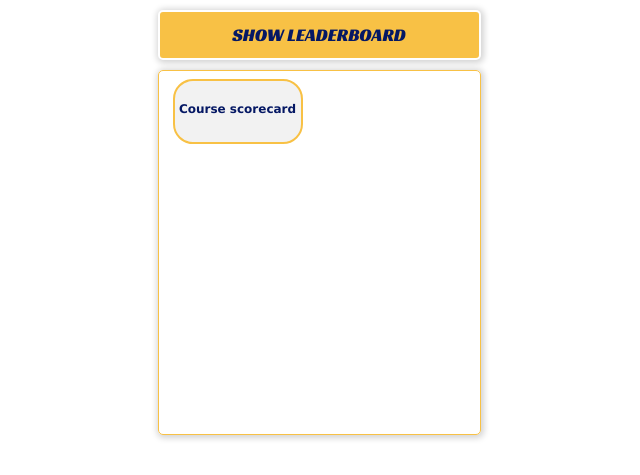
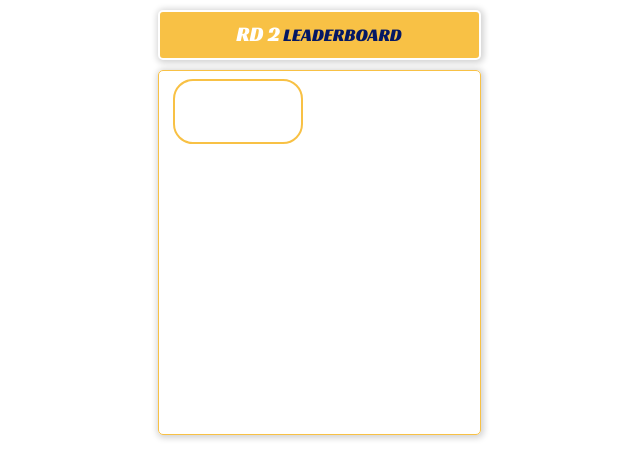
Before and after one commit to dmhburke/golfapp1devGIT, a Django app: page /login/round2/ in a window 1280 px wide. Shown: the part 110-585 px from the top of the page, without its empty margins (321-961 px from the left). Run offline with Django 3.2, Linux system fonts and the light colour scheme; data that the repository does not hold is empty.

Commit message:
improve scorecard image

```diff
--- a/catalog/static/css/styles.css
+++ b/catalog/static/css/styles.css
@@ -669,7 +669,7 @@ a:link {
 }
 
 
-#rd1ScorecardLink {
+.ScorecardLink {
   display: inline-block;
   vertical-align: middle;
   margin: 5px;
@@ -677,12 +677,31 @@ a:link {
   height: 65px;
   width: 130px;
   border-radius: 20px;
-  background-color: #F2F2F2;
   border: 2px solid #F8C145;
   font-size: 1rem;
   line-height: 57px;
   float: left;
-}
+  font-weight: bold;
+  color: white;
+}
+
+#rd1ScorecardLink {
+  background-image:
+    linear-gradient(170deg,
+    rgba(5, 159, 255, 0.1),
+    rgba(0, 10, 22, 0.6)),
+    url(https://media1.tenor.com/images/33ffa1dea5bb4f374b535edff271a409/tenor.gif?itemid=5467302);
+  background-position: 0% 40%;
+}
+
+#rd2ScorecardLink {
+
+}
+
+#rd3ScorecardLink {
+
+}
+
 
 /* END RD1HOLELIST */
 
--- a/catalog/templates/rd1HoleList.html
+++ b/catalog/templates/rd1HoleList.html
@@ -4,7 +4,7 @@
 {% load static %}
 <a href="{% url 'rd1leaderboard' %}">
 <div class="yellowBackground bigShadow indyText blueText" id="checkRoundLeaderboard">
-  Show <span class="indyText whiteText">Rd 1</span> leaderboard
+  <span class="indyText whiteText" style="font-size: 1.75rem">Rd 1</span> leaderboard
 </div></a>
 
 <div class="yellowBorder bigShadow" id="rd1HoleList">
@@ -31,7 +31,7 @@
     {% else %}
     {% endif %}
 
-    <div class="blueText bold" id="rd1ScorecardLink">Course scorecard</div>
+    <div class="ScorecardLink" id="rd1ScorecardLink">Course scorecard</div>
 
 
 
--- a/catalog/templates/rd1Leaderboard.html
+++ b/catalog/templates/rd1Leaderboard.html
@@ -5,7 +5,7 @@
 {% load static %}
 
 <div class="yellowBackground indyText blueText" id="round1LeaderboardHeader">
-  Leaderboard
+  <span class="indyText whiteText" style="font-size: 1.75rem">Rd 1</span> leaderboard
 </div></a>
 <div class="" id="round1Leaderboard">
   <div id="leaderboardHeaderRow" class="blueBackground whiteText">
--- a/catalog/templates/rd2HoleList.html
+++ b/catalog/templates/rd2HoleList.html
@@ -4,7 +4,7 @@
 {% load static %}
 <a href="{% url 'rd2leaderboard' %}">
 <div class="yellowBackground bigShadow indyText blueText" id="checkRoundLeaderboard">
-  Show leaderboard
+  <span class="indyText whiteText" style="font-size: 1.75rem">Rd 2</span> leaderboard
 </div></a>
 
 <div class="yellowBorder bigShadow" id="rd1HoleList">
@@ -31,7 +31,7 @@
     {% else %}
     {% endif %}
 
-    <div class="blueText bold" id="rd1ScorecardLink">Course scorecard</div>
+    <div class="ScorecardLink" id="rd2ScorecardLink">Course scorecard</div>
 
 
 
--- a/catalog/templates/rd2Leaderboard.html
+++ b/catalog/templates/rd2Leaderboard.html
@@ -5,7 +5,7 @@
 {% load static %}
 
 <div class="yellowBackground indyText blueText" id="round1LeaderboardHeader">
-  Leaderboard
+  <span class="indyText whiteText" style="font-size: 1.75rem">Rd 2</span> leaderboard
 </div></a>
 <div class="" id="round1Leaderboard">
   <div id="leaderboardHeaderRow" class="blueBackground whiteText">
--- a/catalog/templates/rd3HoleList.html
+++ b/catalog/templates/rd3HoleList.html
@@ -4,7 +4,7 @@
 {% load static %}
 <a href="{% url 'rd3leaderboard' %}">
 <div class="yellowBackground bigShadow indyText blueText" id="checkRoundLeaderboard">
-  Show leaderboard
+  <span class="indyText whiteText" style="font-size: 1.75rem">Rd 3</span> leaderboard
 </div></a>
 
 <div class="yellowBorder bigShadow" id="rd1HoleList">
@@ -31,7 +31,7 @@
     {% else %}
     {% endif %}
 
-    <div class="blueText bold" id="rd1ScorecardLink">Course scorecard</div>
+    <div class="ScorecardLink" id="rd2ScorecardLink">Course scorecard</div>
 
 
 
--- a/catalog/templates/rd3Leaderboard.html
+++ b/catalog/templates/rd3Leaderboard.html
@@ -5,7 +5,7 @@
 {% load static %}
 
 <div class="yellowBackground indyText blueText" id="round1LeaderboardHeader">
-  Leaderboard
+  <span class="indyText whiteText" style="font-size: 1.75rem">Rd 3</span> leaderboard
 </div></a>
 <div class="" id="round1Leaderboard">
   <div id="leaderboardHeaderRow" class="blueBackground whiteText">
```
